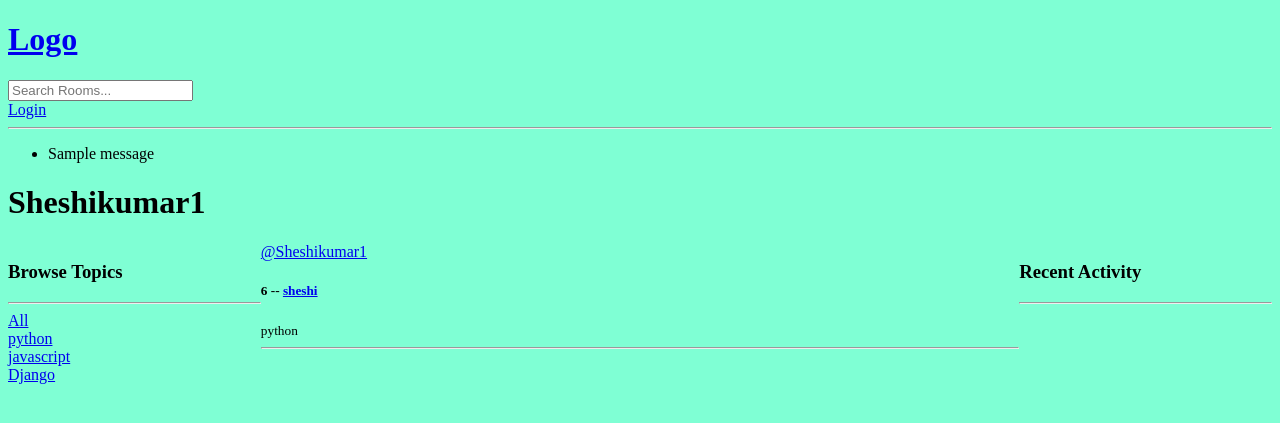
After one commit to Sheshikumar1/studyCircle, a Django app: page /profile/2/ in a window 1280 px wide. The commit adds this page. Shown: the top 423 px of the page. Run offline with Django 5.2, Linux system fonts and the light colour scheme; data comes from the database, SQL or seed files in the repository; both versions use the stored data as it was after the commit; one stand-in notice (Sample message) is shown.

Commit message:
new added

```diff
--- a/base/forms.py
+++ b/base/forms.py
@@ -5,3 +5,4 @@ class RoomForm(ModelForm):
     class Meta:
         model=Room
         fields='__all__'
+        exclude=['host','participants']
--- a/base/models.py
+++ b/base/models.py
@@ -31,5 +31,9 @@ class Message(models.Model):
     updated=models.DateTimeField(auto_now=True)
     created=models.DateTimeField(auto_now_add=True)
 
+    class Meta:
+        ordering = ['-updated', '-created']
+
+
     def __str__(self):
         return self.body[0:50]
--- /dev/null
+++ b/base/templates/base/activity_components.html
@@ -0,0 +1,14 @@
+<h3>Recent Activity</h3>
+        <hr>
+        {% for message in room_messages %}
+        <div>
+            <small><a href="{% url 'user-profile' message.user.id %}">@{{message.user}}</a>  {{message.created|timesince}}</small>
+            <small>repled to "{{message.room}}"</small>
+
+            <p>{{message}}</p>
+            {% if request.user == message.user %}
+                <a href="{% url 'delete-message' message.id %}">Delete</a>
+                {%endif%}
+            <hr>
+        </div>
+        {% endfor %}
--- /dev/null
+++ b/base/templates/base/feed_component.html
@@ -0,0 +1,14 @@
+<div >
+    {% for room in rooms %}
+        <div>
+            {% if request.user == room.host %}
+            <a href="{% url 'update-room' room.id %}">Edit</a>
+            <a href="{% url 'delete-room' room.id %}">Delete</a>
+            {% endif %}
+            <a href="{% url 'user-profile' room.host.id %}">@{{room.host.username}}</a>
+            <h5>{{room.id}} -- <a href="{% url 'room' room.id %}">{{room.name}}</a></h5>
+            <small>{{room.topic.name}}</small>
+            <hr>
+        </div>
+    {% endfor %}
+    </div>
--- /dev/null
+++ b/base/templates/base/profile.html
@@ -0,0 +1,28 @@
+{% extends 'main.html' %}
+
+{% block content %}
+
+<style>
+    .profile-container{
+        display: grid;
+        grid-template-columns: 1fr 3fr 1fr;
+    }
+</style>
+
+<h1>{{user.username}}</h1>
+
+<div class="profile-container">
+    <div>
+        {% include 'base/topics_components.html' %}
+    </div>
+
+    <div>
+          {% include 'base/feed_component.html' %}
+    </div>
+
+    <div>
+        {% include 'base/activity_components.html' %}
+    </div>
+</div>
+
+{% endblock content %}
--- /dev/null
+++ b/base/templates/base/topics_components.html
@@ -0,0 +1,10 @@
+<h3>Browse Topics</h3>
+<hr>
+<div>
+    <a href="{% url 'home' %}">All</a>
+</div>
+{% for topic in topics %}
+<div>
+    <a href="{% url 'home' %}?q={{topic.name}}">{{topic.name}}</a>
+</div>
+{% endfor %}
--- a/base/urls.py
+++ b/base/urls.py
@@ -5,6 +5,7 @@ urlpatterns=[
     path('',views.home,name="home"),
     path('login/',views.loginPage,name='login'),
     path('room/<str:pk>/',views.room,name="room"),
+    path('profile/<str:pk>/',views.userProfile,name='user-profile'),
     path('logout/',views.logoutUser,name='logout'),
     path('register/',views.registerPage,name='register'),
     path('create-room/',views.createRoom,name='create-room'),
--- a/base/views.py
+++ b/base/views.py
@@ -66,12 +66,13 @@ def home(request):
 
     topics=Topic.objects.all()
     room_count=rooms.count()
-    context={'rooms':rooms,'topics':topics,'room_count':room_count}
+    room_messages=Message.objects.filter(Q(room__topic__name__icontains=q))
+    context={'rooms':rooms,'topics':topics,'room_count':room_count,'room_messages':room_messages}
     return render(request,'base/home.html',context)
 
 def room(request, pk):
     room=Room.objects.get(id=pk)
-    room_messages=room.message_set.all().order_by('-created')
+    room_messages=room.message_set.all()
     participants=room.participants.all()
 
     if request.method=='POST':
@@ -83,8 +84,17 @@ def room(request, pk):
         room.participants.add(request.user)
         return redirect('room',pk=room.id)
 
-    context={'room': room,'room_messages': room_messages,'participants':participants}
+    context={'room': room,'room_messages': room_messages,'participants': participants}
     return render(request,'base/room.html',context)
+
+def userProfile(request,pk):
+    user=User.objects.get(id=pk)
+    rooms=user.room_set.all()
+    room_messages=user.message_set.all()
+    topics=Topic.objects.all()
+    context={'user': user,'rooms': rooms,'room_messages': room_messages,'topics': topics}
+    return render(request,'base/profile.html',context)
+
 
 @login_required(login_url='login')
 def createRoom(request):
@@ -93,7 +103,9 @@ def createRoom(request):
     if request.method=='POST':
         form=RoomForm(request.POST)
         if form.is_valid():
-            form.save()
+            room=form.save(commit=False)
+            room.host=request.user
+            room.save()
             return redirect('home')
 
 
--- a/chitchat/settings.py
+++ b/chitchat/settings.py
@@ -121,6 +121,12 @@ USE_TZ = True
 
 STATIC_URL = 'static/'
 
+STATICFILES_DIRS=[
+    BASE_DIR / 'static'
+]
+
+#STATIC_ROOT=
+
 # Default primary key field type
 # https://docs.djangoproject.com/en/5.1/ref/settings/#default-auto-field
 
--- /dev/null
+++ b/static/styles/main.css
@@ -0,0 +1,3 @@
+body{
+    background-color: aquamarine;
+}
--- a/templates/main.html
+++ b/templates/main.html
@@ -1,8 +1,10 @@
 <!DOCTYPE html>
+{% load static %}
 <html lang="en">
 <head>
     <meta charset="UTF-8">
     <meta name="viewport" content="width=device-width, initial-scale=1.0">
+    <link rel="stylesheet" type="text/css" media="screen" href="{% static 'styles/main.css' %}">
     <title>StudyCircle</title>
 </head>
 <body>
```
Also changed, not shown: base/templates/base/home.html (+6 -27 lines), base/migrations/0005_alter_message_options.py (added), db.sqlite3.
